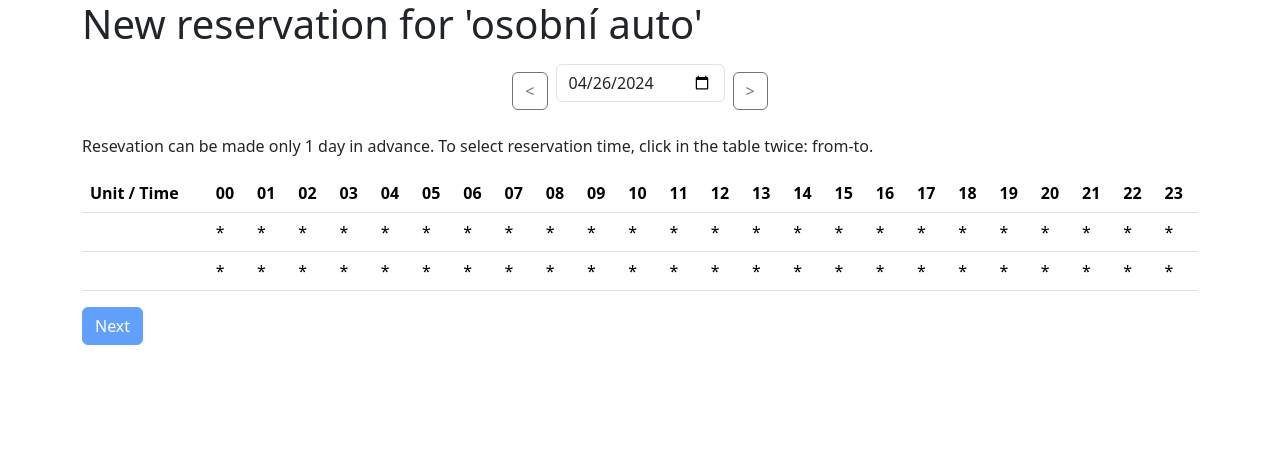
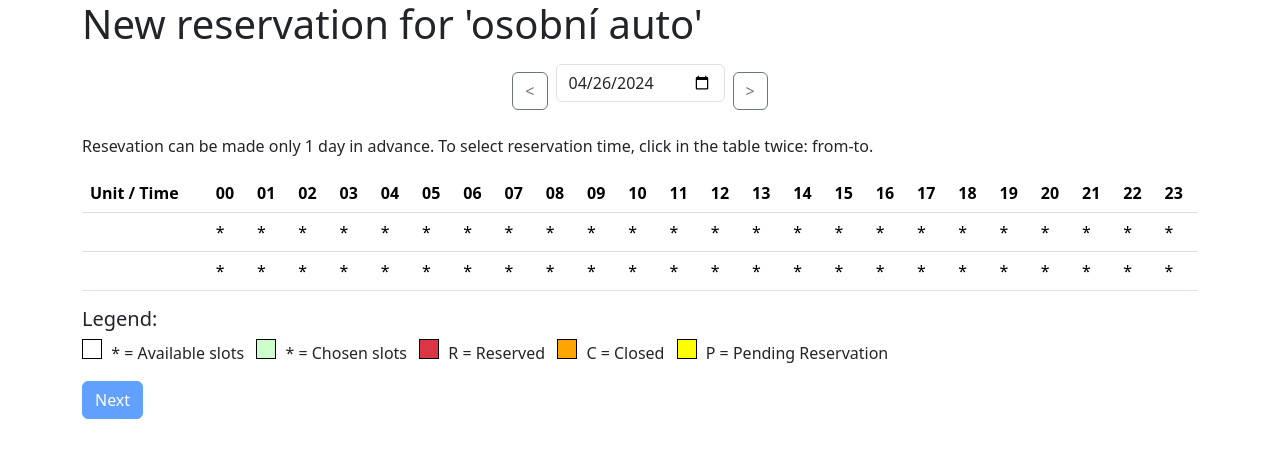
Before and after one commit to sarkadol/quickreserve, a Django app: page /new_reservation_timetable/21/7 in a window 1280 px wide. Shown: the top 458 px of the page. Run offline with Django 4.2, Linux system fonts and the light colour scheme; data comes from the database, SQL or seed files in the repository; both versions use the stored data as it was after the commit; some libraries are stand-ins or nearby versions.

Commit message:
small changes

```diff
--- a/base/views.py
+++ b/base/views.py
@@ -809,7 +809,7 @@ def reserve_slot(request):
         category_id = request.GET.get("category")
         unit_id = request.GET.get("unit")
 
-    try:
+    """try:
         with transaction.atomic():  # Use a transaction to ensure data integrity
             # Fetch and update the slots
             updated_count = ReservationSlot.objects.filter(
@@ -820,17 +820,17 @@ def reserve_slot(request):
             ).update(
                 # reservation_id=reservation_id,
                 status="pending"
-            )
+            )"""
 
-            return JsonResponse(
-                {
-                    "status": "success",
-                    "message": f"Updated {updated_count} slots to pending.",
-                }
-            )
-
+    return JsonResponse(
+        {
+            "status": "success",
+            "message": f"Updated slots to pending.",
+        }
+    )
+"""
     except Exception as e:
-        return JsonResponse({"status": "error", "message": str(e)}, status=500)
+        return JsonResponse({"status": "error", "message": str(e)}, status=500)"""
 
 
 def verify_reservation(request, token):
@@ -957,10 +957,12 @@ def cancel_reservation(request, token):
     slots_to_update = ReservationSlot.objects.filter(
         reservation=reservation
     )
-    print("mažu")
+    print("mažu, slots to update:",slots_to_update)
     # Print each slot detail before updating
     for slot in slots_to_update:
         print(f"Updating slot {slot.id} from {slot.status} to available")
+        slot.status = 'available'
+        slot.save()
     # z nějakého důvodu to funguje jen pro zrušení dříve potvrzených rezervací, ale ne těch co jsou pending
     # TODO
 
@@ -982,8 +984,10 @@ def is_slot_available(start_date, end_date, category):
     overlapping_reservations_count = Reservation.objects.filter(
         belongs_to_category=category,
         reservation_from__lt=end_date,
-        reservation_to__gt=start_date,
+        reservation_to__gt=start_date).exclude(
+    status='cancelled'
     ).count()
+    print("overlapping_reservations_count",overlapping_reservations_count)
 
     # Check if the existing reservations plus the new one exceed the total units available
     # if true, no problem
--- a/templates/customer_home.html
+++ b/templates/customer_home.html
@@ -44,8 +44,7 @@
         <tbody>
 
             {% for category in categories %}
-            <tr class="clickable-row" style="cursor: pointer;" title="Click to edit category"
-                onclick="location.href='{% url 'edit_category' category.belongs_to_offer.id category.id %}'">
+            <tr class="clickable-row" >
 
                 <th scope="row">{{ forloop.counter }}</th>
                 <td>{{ category.category_name }} </td>
--- a/templates/new_reservation_timetable.html
+++ b/templates/new_reservation_timetable.html
@@ -58,8 +58,30 @@
         <span id="start-time-info"></span> to
         <span id="end-time-info"></span>
     </div>
+
+    <div class="reservation-legend mt-3">
+        <h5>Legend:</h5>
+        <ul class="list-inline">
+            <li class="list-inline-item"><span class="legend-box" style="background-color: #ffffff;"></span> * = Available slots</li>
+            <li class="list-inline-item"><span class="legend-box" style="background-color: #ccffcc;"></span> * = Chosen slots</li>
+            <li class="list-inline-item "><span class="legend-box bg-danger" ></span> R = Reserved</li>
+            <li class="list-inline-item"><span class="legend-box" style="background-color: orange;"></span> C = Closed</li>
+            <li class="list-inline-item"><span class="legend-box" style="background-color: yellow"></span> P = Pending Reservation</li>
+        </ul>
+    </div>
+
     <button id="nextButton" class="btn btn-primary" disabled>Next</button> <!-- The Next button, initially disabled -->
 
 </div>
 
 {% endblock %}
+<!-- Additional CSS for legend -->
+<style>
+    .legend-box {
+        display: inline-block;
+        width: 20px;
+        height: 20px;
+        margin-right: 5px;
+        border: 1px solid #000;
+    }
+</style>
--- a/templates/reservations_table.html
+++ b/templates/reservations_table.html
@@ -28,7 +28,7 @@
                 data-category-id="{{ category_id }}">
                 C
             {% elif slot.status == "pending" %}
-            <td class="clickable-cell slot-pending bg-warning" data-unit-id="{{ unit.unit.id }}"
+            <td class="clickable-cell slot-pending " style="background-color: yellow" data-unit-id="{{ unit.unit.id }}"
                 data-hour="{{ slot.start_time|date:'H' }}" data-category-name="{{ category_name }}"
                 data-category-id="{{ category_id }}">
                 P
```
Also changed, not shown: base/optimization.py (+13 -19 lines), base/tests/test_optimization.py (+3 -2 lines), templates/reservation_status.html (+2 -44 lines), db.sqlite3.
